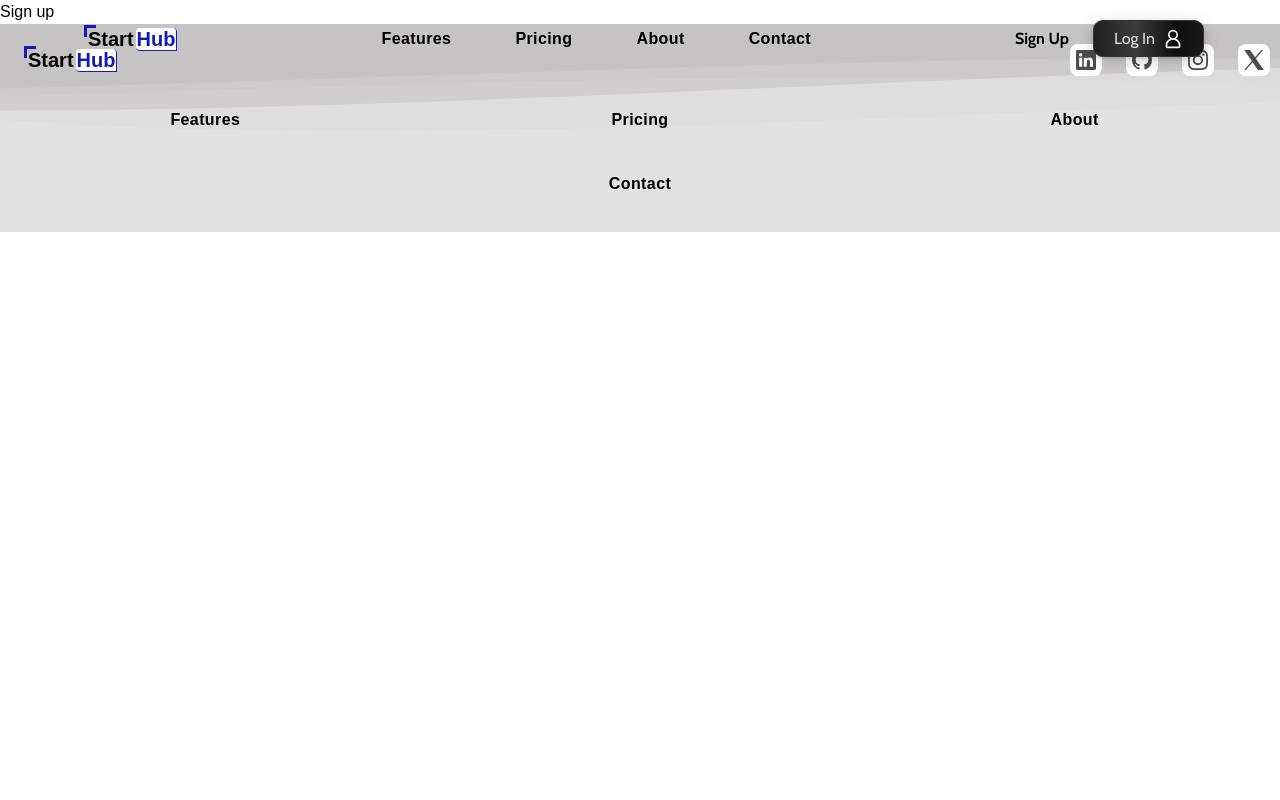
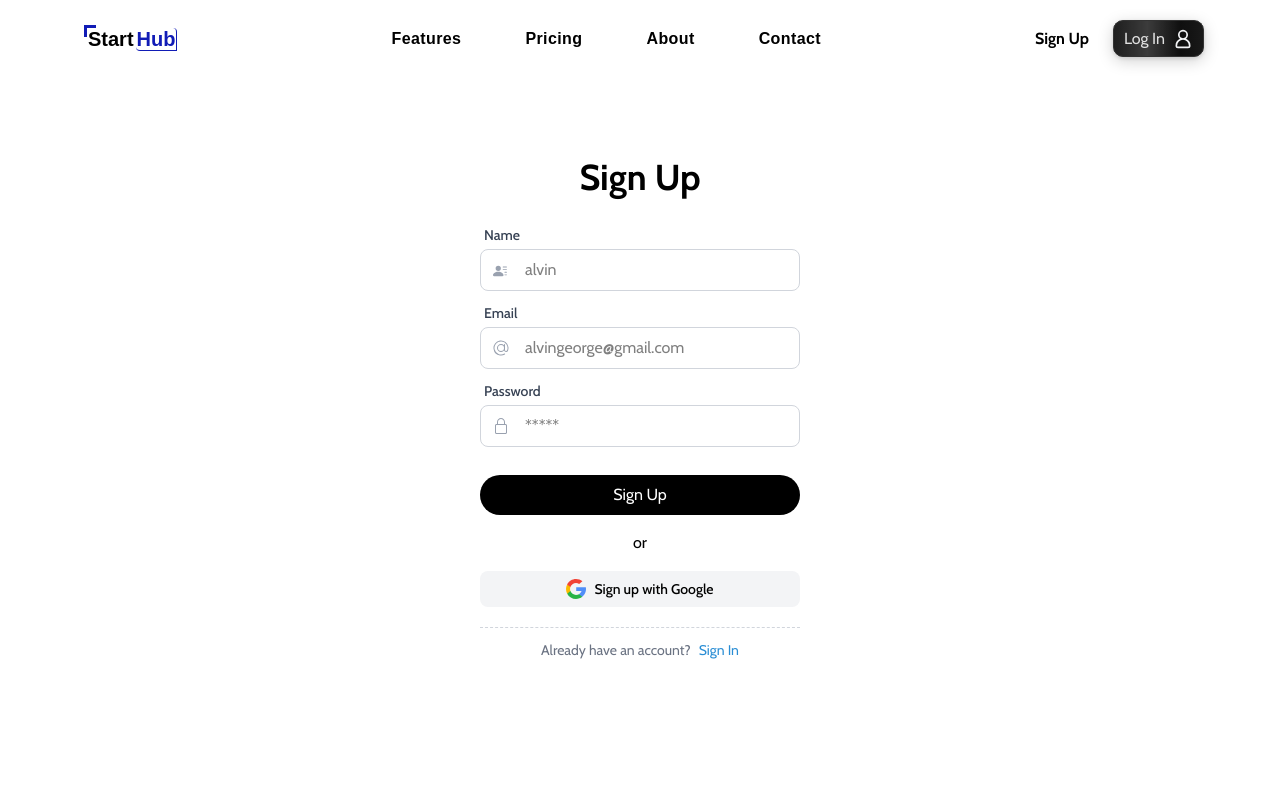
Before and after one commit to Mohamed-Aaqib/startHub, a Next.js app in the folder frontend/: page /sign-up in a window 1280 px wide. Shown: the top 800 px of the page. Built offline with nearby package versions, Linux system fonts and the light colour scheme; a web font is replaced by a local one.

Commit message:
sign up page created

```diff
--- a/frontend/src/app/(public)/(auth)/layout.tsx
+++ b/frontend/src/app/(public)/(auth)/layout.tsx
@@ -1,6 +1,6 @@
 export default function RootLayout({children}:{children:React.ReactNode}){
     return(
-        <div>
+        <div className='w-full h-full'>
             {children}
         </div>
     )
--- a/frontend/src/app/(public)/(auth)/sign-up/page.tsx
+++ b/frontend/src/app/(public)/(auth)/sign-up/page.tsx
@@ -1,8 +1,68 @@
+"use client"
 import React from 'react'
+import { Cabin } from 'next/font/google';
+import { EmailIcon, GoogleIcon, NameIcon, PasswordIcon } from '@/components/svgs/Auth';
+import { useRouter } from 'next/navigation';
+
+const cabin = Cabin({
+    subsets: ['latin'],
+    weight: ['400', '500', '700'],
+    display: 'swap',
+});
 
 const page = () => {
+
+    const router = useRouter();
+
     return (
-        <div>Sign up</div>
+        <div className={`w-full min-h-screen flex flex-col items-center justify-center ${cabin.className}`}>
+            <div className="max-w-xs w-full flex flex-col gap-3">
+                <h1 className="text-4xl font-bold py-4 text-center">Sign Up</h1>
+                <div>
+                    <label htmlFor="name" className="block mb-1 ml-1 text-sm font-medium text-gray-700 select-none">
+                        Name
+                    </label>
+                    <div className="flex items-center px-3 py-1 rounded-lg bg-white border border-gray-300 transition-colors duration-200 focus-within:border-[#298dd4] focus-within:shadow-[0_0_0_2px_#298dd433]">
+                        <NameIcon className="text-gray-400 w-7 h-7 -mr-1" />
+                        <input id="name" placeholder='alvin' className="outline-none border-none bg-transparent flex-1 text-base py-1 px-2"/>
+                    </div>
+                </div>
+                <div>
+                    <label htmlFor="email" className="block mb-1 ml-1 text-sm font-medium text-gray-700 select-none">
+                        Email
+                    </label>
+                    <div className="flex items-center gap-2 px-3 py-1 rounded-lg bg-white border border-gray-300 transition-colors duration-200 focus-within:border-[#298dd4] focus-within:shadow-[0_0_0_2px_#298dd433]">
+                        <EmailIcon className="text-gray-400 w-4 h-4" />
+                        <input id="email" placeholder='alvingeorge@gmail.com' className="outline-none border-none bg-transparent flex-1 text-base py-1 px-2"/>
+                    </div>
+                </div>
+                <div>
+                    <label htmlFor="password" className="block mb-1 ml-1 text-sm font-medium text-gray-700 select-none">
+                        Password
+                    </label>
+                    <div className="flex items-center gap-2 px-3 py-1 rounded-lg bg-white border border-gray-300 transition-colors duration-200 focus-within:border-[#298dd4] focus-within:shadow-[0_0_0_2px_#298dd433]">
+                        <PasswordIcon className="text-gray-400 w-4 h-4" />
+                        <input id="password" placeholder='*****' type="password" className="outline-none border-none bg-transparent flex-1 text-base py-1 px-2"/>
+                    </div>
+                </div>
+                <button className='bg-black w-full mt-4 mx-auto text-white px-6 py-2 rounded-full cursor-pointer'>
+                    Sign Up
+                </button>
+                <p className='text-center py-1'>
+                    or
+                </p>
+                <button className="cursor-pointer w-full text-black flex gap-2 items-center justify-center bg-gray-100 px-4 py-2 rounded-lg font-medium text-sm hover:bg-zinc-300 transition-all ease-in duration-200">
+                    <GoogleIcon/>
+                    Sign up with Google
+                </button>
+
+                <hr className="border-t border-dashed border-gray-300 mt-2" />
+                <p className="text-center text-sm text-gray-500">Already have an account?
+                    <span onClick={() => router.push("/sign-in")} className='ml-2 cursor-pointer text-[#298dd4]'>Sign In</span>
+                </p>
+
+            </div>
+        </div>
     )
 }
 
--- a/frontend/src/app/globals.css
+++ b/frontend/src/app/globals.css
@@ -67,7 +67,7 @@ body {
   background-color: #111;
   color: #fff;
   position: relative;
-  padding: 0 20px;
+  padding: 0 10px;
   display: flex;
   align-items: center;
   justify-content: center;
--- a/frontend/src/components/mainPage/NavBar.tsx
+++ b/frontend/src/components/mainPage/NavBar.tsx
@@ -4,6 +4,7 @@ import { Rethink_Sans } from 'next/font/google';
 import { Cabin } from 'next/font/google';
 import User from '../svgs/User';
 import clsx from 'clsx';
+import { useRouter } from 'next/navigation';
 
 const rethinkSans = Rethink_Sans({
     subsets: ['latin'],
@@ -23,6 +24,7 @@ const NavBar = () => {
 
     const lastScrollRef = useRef<number>(0);
     const [navbarState,setNavbarState] = useState<NavBarState>('default');
+    const router = useRouter();
 
     useEffect(() => {
         const handleScroll = () => {
@@ -80,10 +82,10 @@ const NavBar = () => {
                 <section>
                     {true ? (
                         <div className={" flex items-center gap-6 justify-between pr-2 "+ cabin.className}>
-                            <p className='font-bold cursor-pointer underline-animate'>
+                            <p className='font-bold cursor-pointer underline-animate' onClick={() => router.push("/sign-up")}>
                                 Sign Up
                             </p>
-                            <button className="Btn flex items-center gap-2">
+                            <button className="Btn flex items-center gap-2" onClick={() => router.push("/sign-in")}>
                                 Log In <User className="w-5 h-5" style={{color: '#f3f4f6', fill: '#f3f4f6'}} />
                             </button>
                         </div>
--- /dev/null
+++ b/frontend/src/components/svgs/Auth.tsx
@@ -0,0 +1,33 @@
+import React from 'react';
+
+export const NameIcon = (props: React.SVGProps<SVGSVGElement>) => (
+    <svg height={60} viewBox="0 -9 32 32" width={40} xmlns="http://www.w3.org/2000/svg" {...props}>
+        <g id="Layer_3" data-name="Layer 3">
+        <path d="M6 8a3 3 0 1 0 0-6 3 3 0 0 0 0 6m-5 6s-1 0-1-1 1-4 6-4 6 3 6 4-1 1-1 1zM11 3.5a.5.5 0 0 1 .5-.5h4a.5.5 0 0 1 0 1h-4a.5.5 0 0 1-.5-.5m.5 2.5a.5.5 0 0 0 0 1h4a.5.5 0 0 0 0-1zm2 3a.5.5 0 0 0 0 1h2a.5.5 0 0 0 0-1zm0 3a.5.5 0 0 0 0 1h2a.5.5 0 0 0 0-1z" fill="currentColor" />
+        </g>
+    </svg>
+);
+
+export const EmailIcon = (props: React.SVGProps<SVGSVGElement>) => (
+    <svg height={20} viewBox="0 0 32 32" width={20} xmlns="http://www.w3.org/2000/svg" {...props}>
+        <g id="Layer_3" data-name="Layer 3">
+        <path d="m30.853 13.87a15 15 0 0 0 -29.729 4.082 15.1 15.1 0 0 0 12.876 12.918 15.6 15.6 0 0 0 2.016.13 14.85 14.85 0 0 0 7.715-2.145 1 1 0 1 0 -1.031-1.711 13.007 13.007 0 1 1 5.458-6.529 2.149 2.149 0 0 1 -4.158-.759v-10.856a1 1 0 0 0 -2 0v1.726a8 8 0 1 0 .2 10.325 4.135 4.135 0 0 0 7.83.274 15.2 15.2 0 0 0 .823-7.455zm-14.853 8.13a6 6 0 1 1 6-6 6.006 6.006 0 0 1 -6 6z" fill="currentColor" />
+        </g>
+    </svg>
+);
+
+export const PasswordIcon = (props: React.SVGProps<SVGSVGElement>) => (
+    <svg height={20} viewBox="-64 0 512 512" width={20} xmlns="http://www.w3.org/2000/svg" {...props}>
+        <path d="m336 512h-288c-26.453125 0-48-21.523438-48-48v-224c0-26.476562 21.546875-48 48-48h288c26.453125 0 48 21.523438 48 48v224c0 26.476562-21.546875 48-48 48zm-288-288c-8.8125 0-16 7.167969-16 16v224c0 8.832031 7.1875 16 16 16h288c8.8125 0 16-7.167969 16-16v-224c0-8.832031-7.1875-16-16-16zm0 0" fill="currentColor" />
+        <path d="m304 224c-8.832031 0-16-7.167969-16-16v-80c0-52.929688-43.070312-96-96-96s-96 43.070312-96 96v80c0 8.832031-7.167969 16-16 16s-16-7.167969-16-16v-80c0-70.59375 57.40625-128 128-128s128 57.40625 128 128v80c0 8.832031-7.167969 16-16 16zm0 0" fill="currentColor" />
+    </svg>
+);
+
+export const GoogleIcon = (props: React.SVGProps<SVGSVGElement>) => (
+    <svg version="1.1" width={20} xmlns="http://www.w3.org/2000/svg" viewBox="0 0 512 512" {...props}>
+        <path style={{ fill: '#FBBB00' }} d="M113.47,309.408L95.648,375.94l-65.139,1.378C11.042,341.211,0,299.9,0,256c0-42.451,10.324-82.483,28.624-117.732h0.014l57.992,10.632l25.404,57.644c-5.317,15.501-8.215,32.141-8.215,49.456C103.821,274.792,107.225,292.797,113.47,309.408z" />
+        <path style={{ fill: '#518EF8' }} d="M507.527,208.176C510.467,223.662,512,239.655,512,256c0,18.328-1.927,36.206-5.598,53.451c-12.462,58.683-45.025,109.925-90.134,146.187l-0.014-0.014l-73.044-3.727l-10.338-64.535c29.932-17.554,53.324-45.025,65.646-77.911h-136.89V208.176h138.887L507.527,208.176L507.527,208.176z" />
+        <path style={{ fill: '#28B446' }} d="M416.253,455.624l0.014,0.014C372.396,490.901,316.666,512,256,512c-97.491,0-182.252-54.491-225.491-134.681l82.961-67.91c21.619,57.698,77.278,98.771,142.53,98.771c28.047,0,54.323-7.582,76.87-20.818L416.253,455.624z" />
+        <path style={{ fill: '#F14336' }} d="M419.404,58.936l-82.933,67.896c-23.335-14.586-50.919-23.012-80.471-23.012c-66.729,0-123.429,42.957-143.965,102.724l-83.397-68.276h-0.014C71.23,56.123,157.06,0,256,0C318.115,0,375.068,22.126,419.404,58.936z" />
+    </svg>
+);
```
